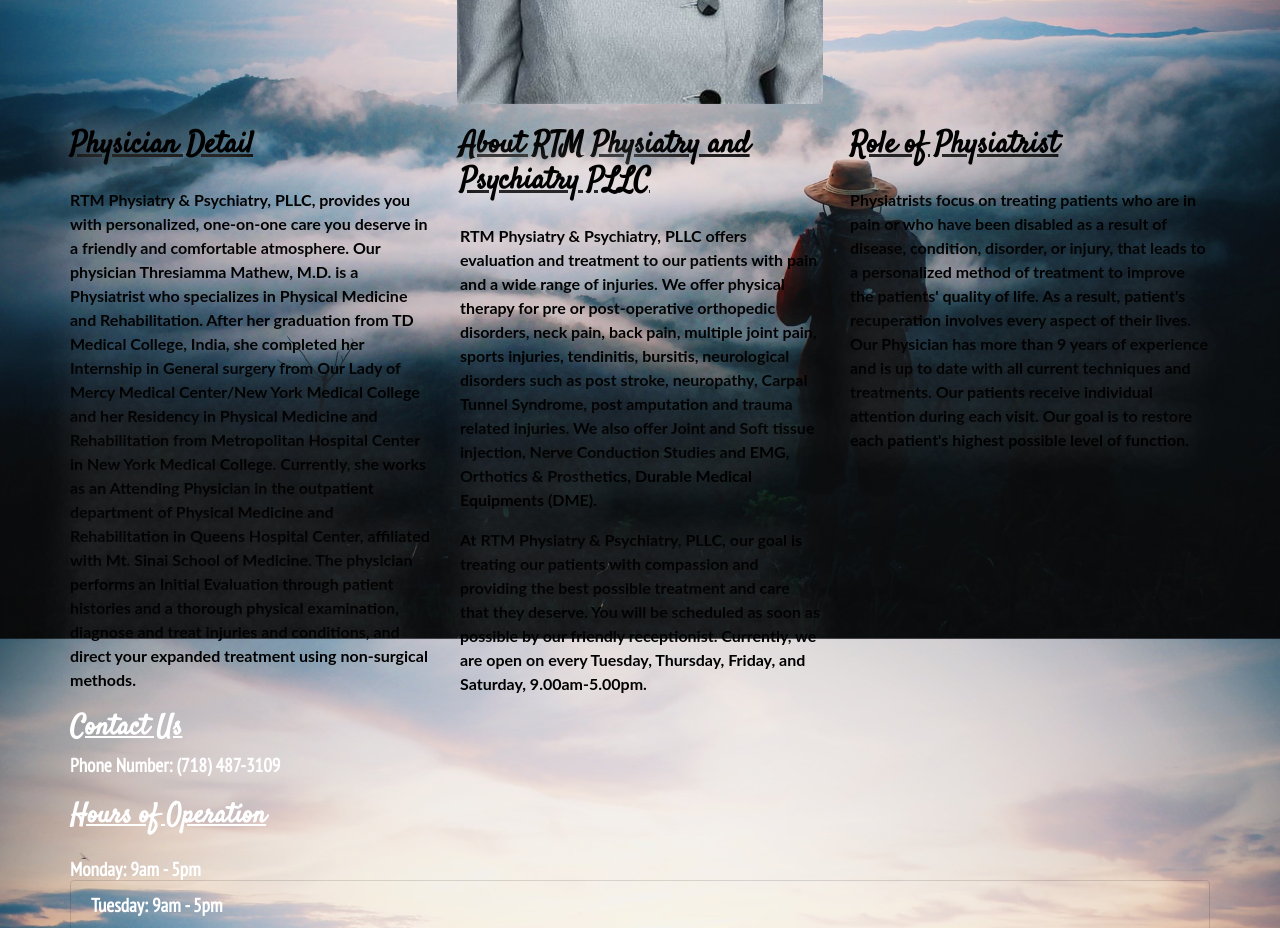
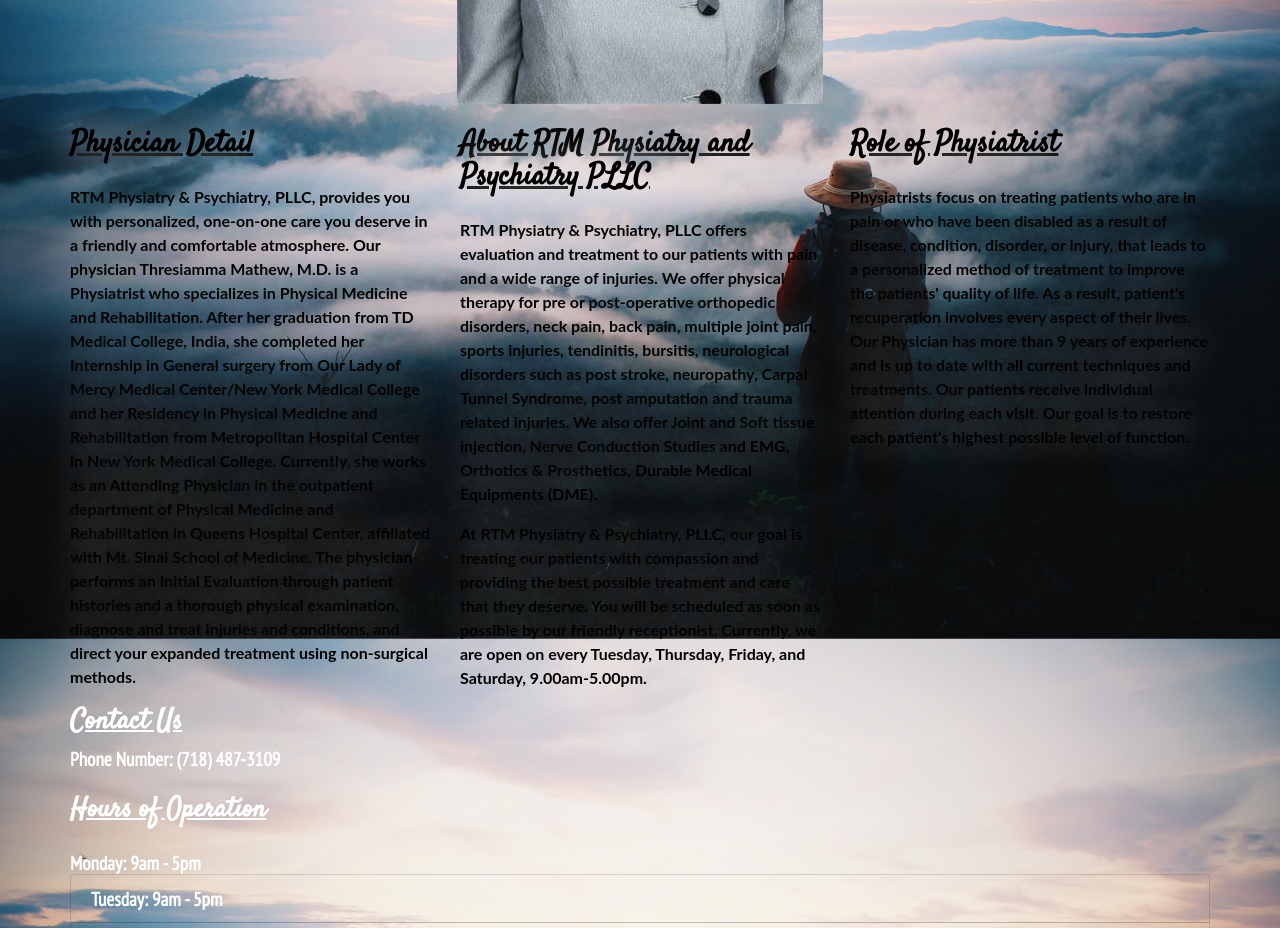
Before and after one commit to bvarughese86/Rtmphysiatry, a plain HTML site: page index.html in a window 1280 px wide. Shown: the part 1280-2208 px from the top of the page. Drawn offline with nearby package versions, Linux system fonts and the light colour scheme.

Commit message:
Update style.css

```diff
--- a/style.css
+++ b/style.css
@@ -5,7 +5,6 @@
 
 body {
 	overflow-x:hidden;
-	height:100vh;
 	font-family: 'Lato', sans-serif;
 	background-image:url(img/background5.jpg);
 	background-size:cover;
@@ -94,6 +93,7 @@ body {
 .main-title {
 	font-family: 'Satisfy', cursive;
 	font-size: 30px;
+	line-height:33px;
 	text-decoration:underline;
 
 }
```
